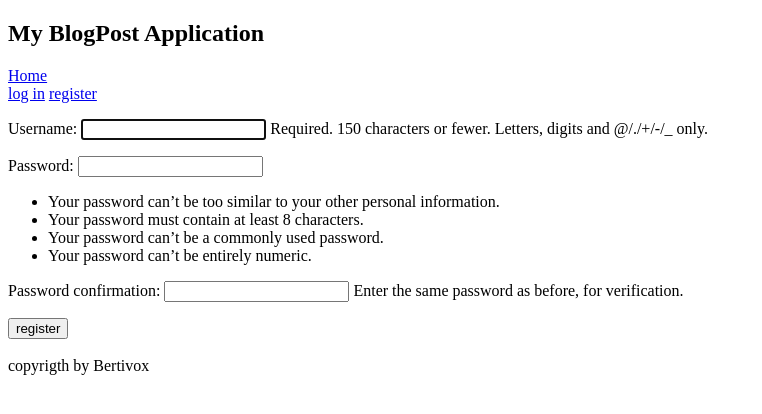
After one commit to tolly00/my_blog, a Django app: page /users/register/ in a window 1280 px wide. The commit adds this page. Shown: the top 414 px of the page, without its empty margins (0-762 px from the left). Run offline with Django 5.2, Linux system fonts and the light colour scheme.

Commit message:
working on registration page

```diff
--- a/templates/base.html
+++ b/templates/base.html
@@ -18,6 +18,7 @@
                 </form>
                 {% else %}
                 <a href="{% url 'login' %}">log in</a>
+                <a href="{% url 'register' %}">register</a>
                 {% endif %}
             </p>
         {% block content %}{% endblock content %}
--- /dev/null
+++ b/templates/registration/register.html
@@ -0,0 +1,9 @@
+{% extends "base.html" %}
+{% block content %}
+    <form method="post" action="{% url 'register' %}">
+    {% csrf_token %}
+    {{ form.as_p }}
+    <button name="submit">register</button>
+    <input type="hidden" name="next" value="{% url 'index' %}" />
+    </form>
+{% endblock content %}
--- a/users/urls.py
+++ b/users/urls.py
@@ -5,7 +5,7 @@ from . import views
 urlpatterns = [
     #Login page
     path('login/', LoginView.as_view(), name='login'),
-    #path('logout/', views.logout_view, name='logout'),
-     path('logout/', LogoutView.as_view(next_page='index'), name='logout'),
+    path('register/', views.register_view, name='register'),
+    path('logout/', LogoutView.as_view(next_page='index'), name='logout'),
 
 ]
--- a/users/views.py
+++ b/users/views.py
@@ -1,8 +1,30 @@
-from django.shortcuts import redirect
-from django.contrib.auth.views import LogoutView
+from django.shortcuts import redirect,render
+from django.http import HttpResponseRedirect
+from django.contrib.auth.views import LoginView, LogoutView
+from django.contrib.auth import authenticate
+from django.contrib.auth.forms import UserCreationForm
 from django.urls import reverse
 
 # Create your views here.
 # Logout the user
 def logout_view(request):
     return redirect(reverse('blogs/index.html'))
+
+def register_view(request):
+    #register a new user
+    if request.method != 'POST':
+        #display blank registration form.
+        form=UserCreationForm()
+    else:
+        #process complete form
+        form= UserCreationForm(data=request.POST)
+
+        if form.is_valid():
+            new_user=form.save()
+            # log the user and redirect to home page
+            authenticated_user=authenticate(username=new_user.username,password=request.POST['password1'])
+            LoginView.as_view(request,authenticated_user)
+            return HttpResponseRedirect(reverse('index'))
+
+    context={'form':form}
+    return render(request, 'registration/register.html', context)
```
Also changed, not shown: db.sqlite3.
